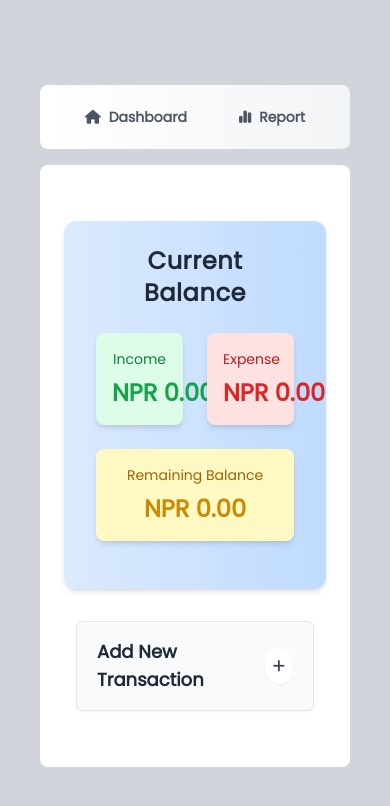
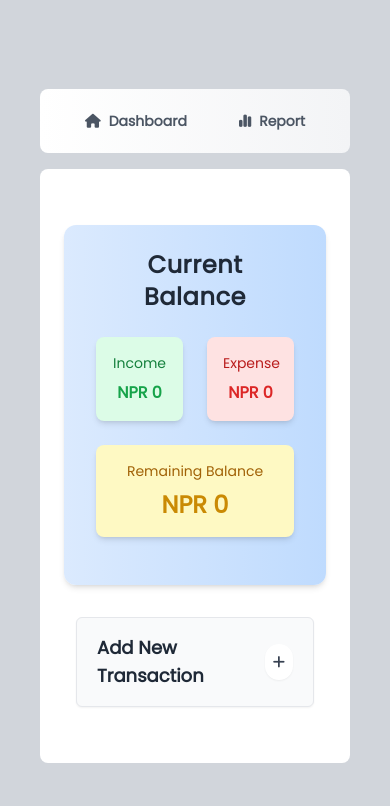
Before and after one commit to adgator101/Expense-Tracker, a website: page index.html in a window 390 px wide. Drawn offline with nearby package versions, Linux system fonts and the light colour scheme; files that its build step writes are made by us from their sources.

Commit message:
Added screen-type formating on numbers

```diff
--- a/index.html
+++ b/index.html
@@ -63,7 +63,7 @@
               >
                 <h3 class="text-md mb-2 font-medium text-green-700">Income</h3>
                 <p
-                  class="income-amount mt-2 text-2xl font-semibold text-green-600"
+                  class="income-amount mt-2 text-base font-semibold text-green-600 md:text-2xl"
                 >
                   0 $
                 </p>
@@ -75,7 +75,7 @@
               >
                 <h3 class="text-md mb-2 font-medium text-red-700">Expense</h3>
                 <p
-                  class="expense-amount mt-2 text-2xl font-semibold text-red-600"
+                  class="expense-amount mt-2 text-base font-semibold text-red-600 md:text-2xl"
                 >
                   0 $
                 </p>
@@ -317,7 +317,7 @@
       </div>
     </div>
     <div
-      class="delete-dialog-wrapper bg-dim fixed left-0 top-0 hidden h-screen w-screen items-center justify-center font-pop"
+      class="delete-dialog-wrapper fixed left-0 top-0 hidden h-screen w-screen items-center justify-center bg-dim font-pop"
     >
       <div
         class="card relative flex h-auto w-[350px] flex-col items-center justify-center gap-5 rounded-2xl bg-white p-7 shadow-[20px_20px_30px_rgba(0,0,0,0.068)]"
--- a/src/script/script.js
+++ b/src/script/script.js
@@ -90,12 +90,21 @@ submitBtn.addEventListener("click", (e) => {
   updateAmountInfo();
 });
 function formatLargeNumber(number) {
-  const formatter = Intl.NumberFormat("ne-NP", {
-    style: "currency",
-    currency: "NPR",
-    notation: "standard",
-  });
-  return formatter.format(number);
+  let formatter;
+  // Changes the formatting type according the the user screen
+  if (window.innerWidth <= 768) {
+    formatter = Intl.NumberFormat("en", {
+      notation: "compact",
+    });
+    return `NPR ${formatter.format(number)}`;
+  } else {
+    formatter = Intl.NumberFormat("ne-NP", {
+      style: "currency",
+      currency: "NPR",
+      notation: "standard",
+    });
+    return formatter.format(number);
+  }
 }
 
 function getTransactionData() {
```
